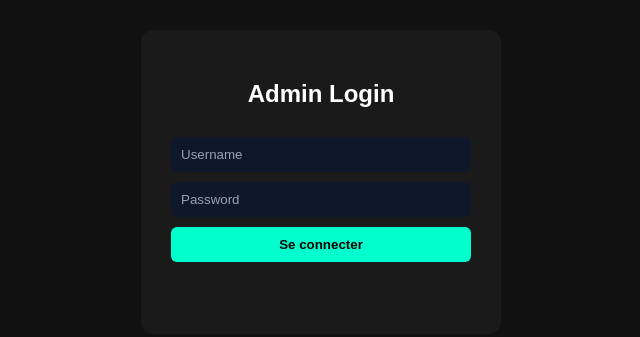
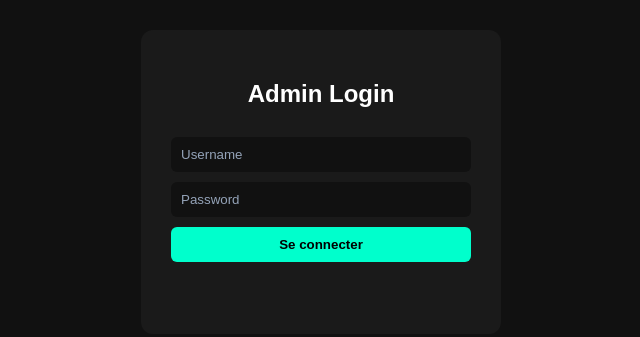
Before and after one commit to Creeder347Dev/Bingo-Stream, a website: page login.html in a window 1280 px wide. Shown: the part 218-555 px from the top of the page, without its empty margins (319-959 px from the left). Drawn offline with Linux system fonts and the light colour scheme.

Commit message:
Update login.css

```diff
--- a/login.css
+++ b/login.css
@@ -27,7 +27,7 @@ input {
   padding: 10px;
   border-radius: 6px;
   border: none;
-  background: #0f172a; /* même que fond */
+  background: #111; /* même que fond */
   color: white;
 }
 
```
